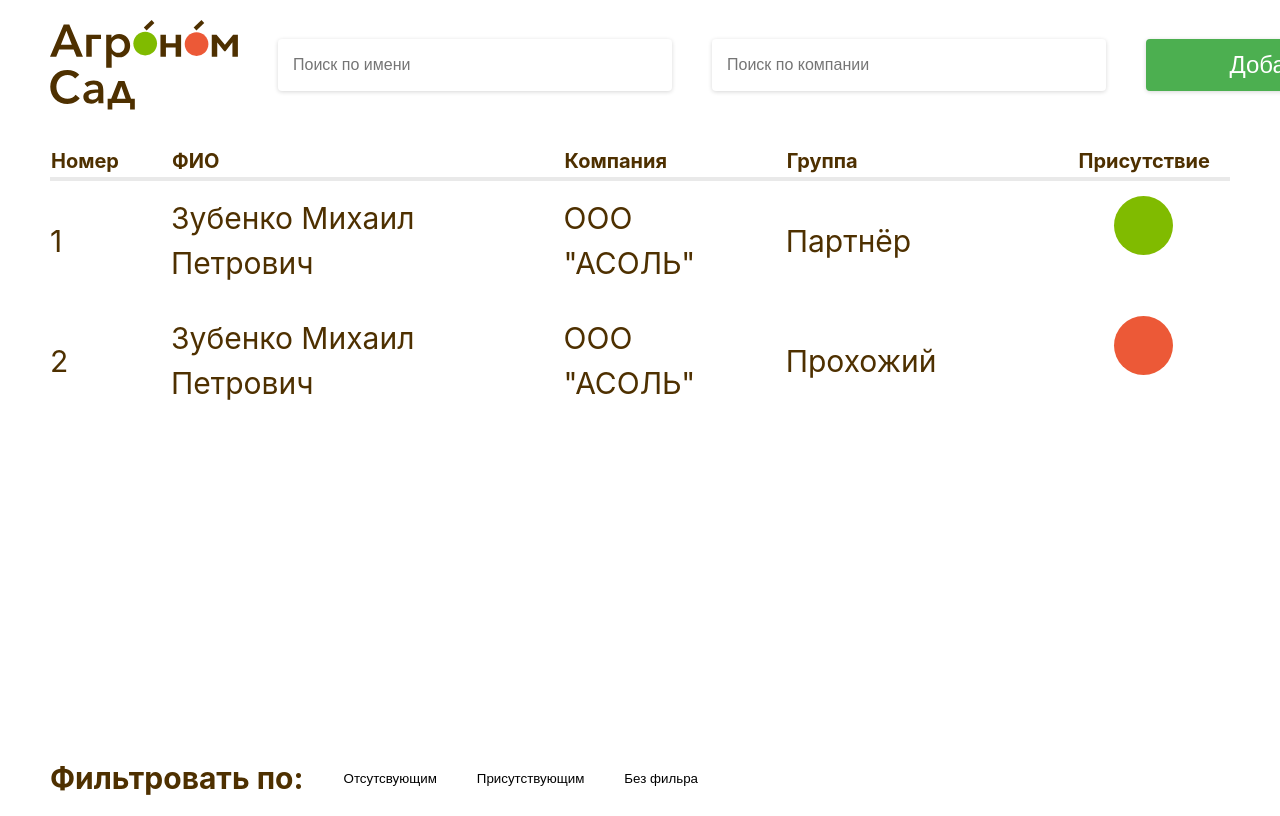
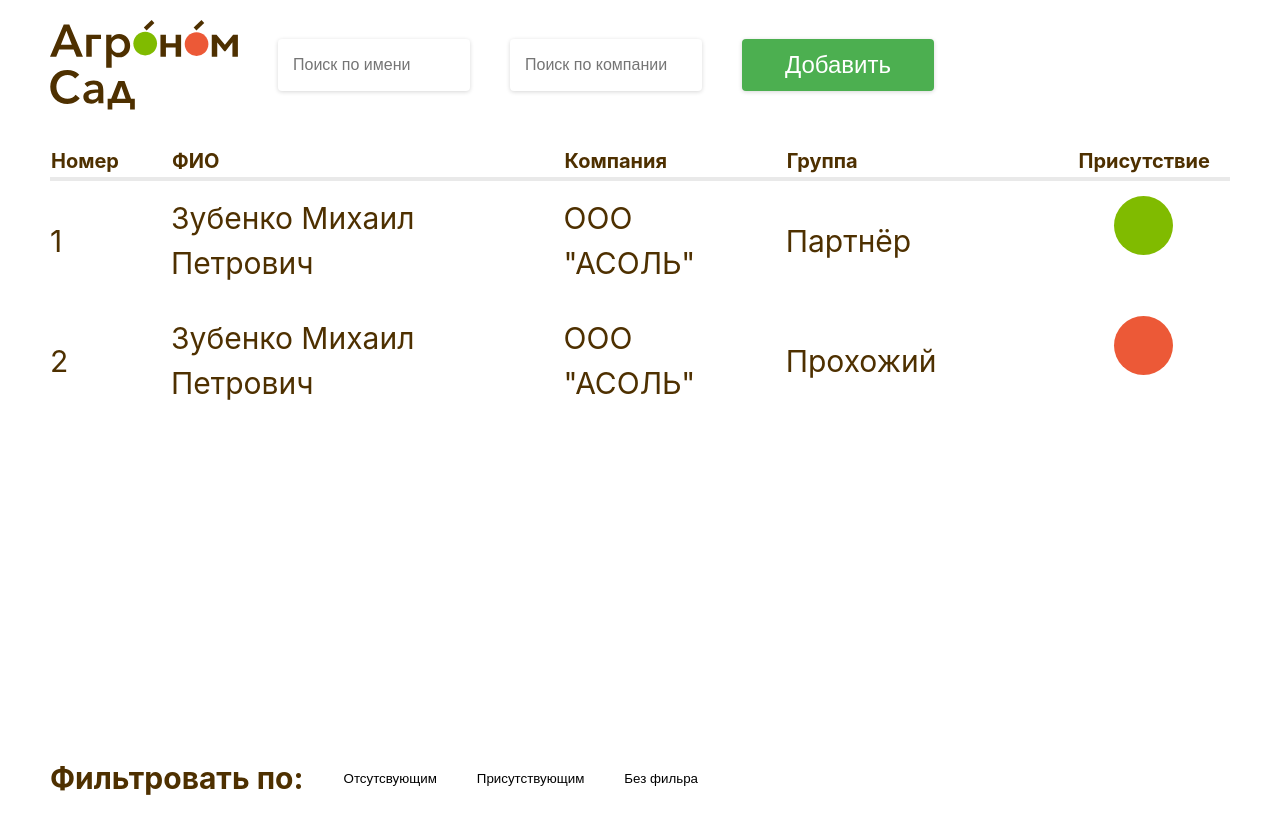
Before and after one commit to Rus7Iv/agro-garden, a Vue app: page / in a window 1280 px wide. Built offline with nearby package versions, Linux system fonts and the light colour scheme.

Commit message:
changed input width

```diff
--- a/src/components/AppHeader.vue
+++ b/src/components/AppHeader.vue
@@ -53,7 +53,7 @@ input, button {
 input {
     padding: 15px;
     font-size: 16px;
-    width: 394px;
+    width: 15vw;
 }
 
 input:focus {
@@ -66,7 +66,7 @@ button {
     text-align: center;
     color: white;
     font-size: 24px;
-    width: 273px;
+    width: 15vw;
     cursor: pointer;
 }
 
```
